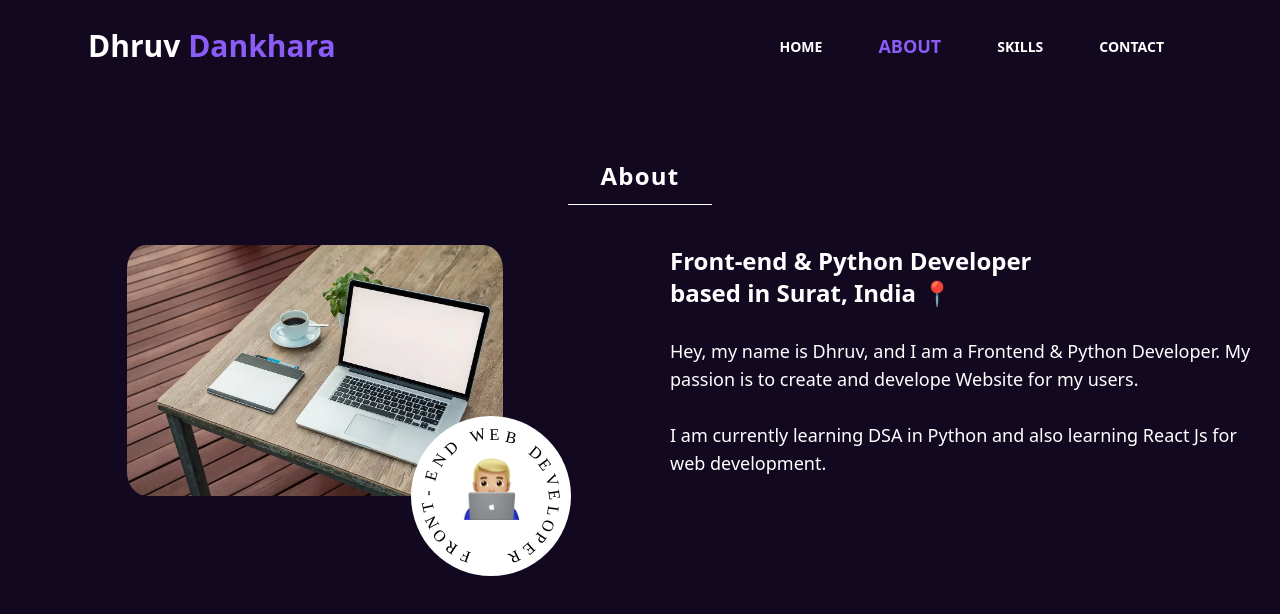
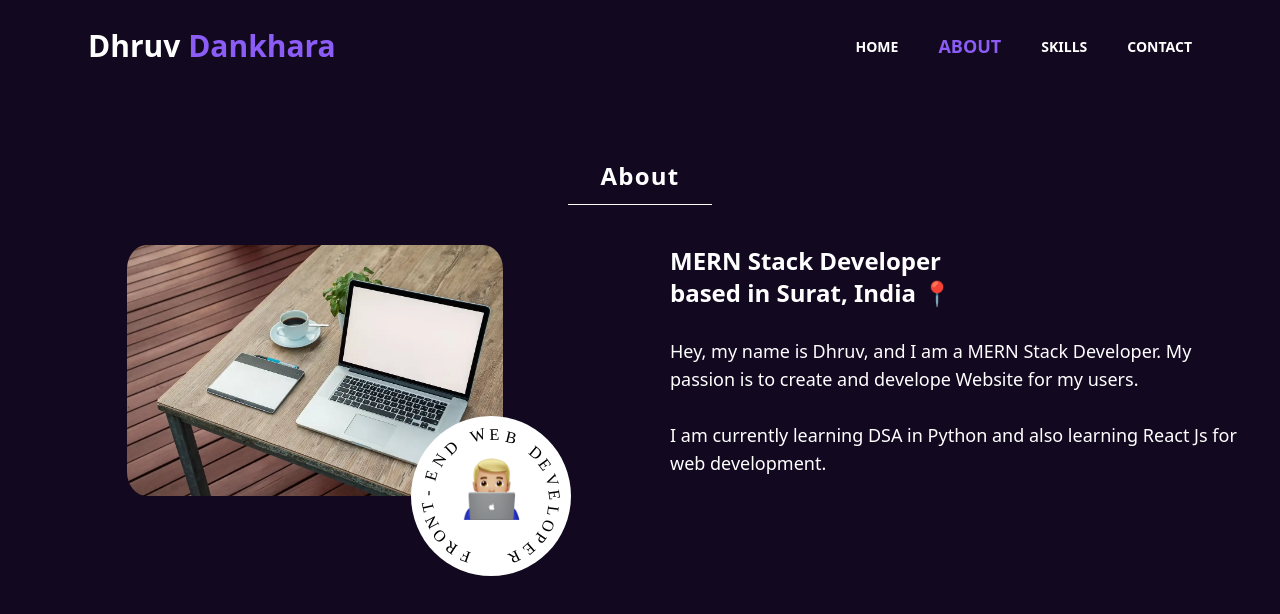
Before and after one commit to dhruvdankhara/Portfolio-website, a React (Vite) app: page /about in a window 1280 px wide. Shown: the top 614 px of the page. Built offline with nearby package versions, Linux system fonts and the light colour scheme.

Commit message:
chore: Update Nav component to improve responsiveness and styling

```diff
--- a/src/components/Nav.jsx
+++ b/src/components/Nav.jsx
@@ -1,22 +1,22 @@
 // import React from "react";
 
-import { NavLink } from "react-router-dom";
+import { Link, NavLink } from "react-router-dom";
 
 function Nav() {
   return (
-    <nav className="px-1 md:px-2">
-      <div className="flex justify-between items-center pt-7 px-4 md:px-20">
+    <nav className="px-1 md:px-2 w-full ">
+      <div className="w-full flex justify-between items-center md:gap-32 pt-7 px-4 md:px-20">
         <div className="text-white font-extrabold text-3xl">
-          <NavLink to="/">
+          <Link to="/">
             Dhruv <span className="text-violet-500">Dankhara</span>
-          </NavLink>
+          </Link>
         </div>
         <div>
-          <ul className="hidden md:flex md:items-center md:justify-center">
+          <ul className="hidden md:flex md:items-center md:justify-center md:gap-10">
             <li>
               <NavLink
                 className={({ isActive }) =>
-                  `mx-7 hover:text-indigo-400 transition-all ${
+                  `hover:text-indigo-400 transition-all ${
                     isActive
                       ? "text-lg text-violet-500 font-bold"
                       : "text-sm text-white font-semibold"
@@ -30,7 +30,7 @@ function Nav() {
             <li>
               <NavLink
                 className={({ isActive }) =>
-                  `mx-7 hover:text-indigo-400 transition-all ${
+                  ` hover:text-indigo-400 transition-all ${
                     isActive
                       ? "text-lg text-violet-500 font-bold"
                       : "text-sm text-white font-semibold"
@@ -44,7 +44,7 @@ function Nav() {
             <li>
               <NavLink
                 className={({ isActive }) =>
-                  `mx-7 hover:text-indigo-400 transition-all ${
+                  ` hover:text-indigo-400 transition-all ${
                     isActive
                       ? "text-lg text-violet-500 font-bold"
                       : "text-sm text-white font-semibold"
@@ -58,7 +58,7 @@ function Nav() {
             {/* <li>
               <NavLink
                 className={({ isActive }) =>
-                  `mx-7 hover:text-indigo-400 transition-all ${
+                  `hover:text-indigo-400 transition-all ${
                     isActive
                       ? "text-lg text-violet-500 font-bold"
                       : "text-sm text-white font-semibold"
@@ -72,7 +72,7 @@ function Nav() {
             <li>
               <NavLink
                 className={({ isActive }) =>
-                  `mx-7 hover:text-indigo-400 transition-all ${
+                  `hover:text-indigo-400 transition-all ${
                     isActive
                       ? "text-lg text-violet-500 font-bold"
                       : "text-sm text-white font-semibold"
--- a/src/pages/About.jsx
+++ b/src/pages/About.jsx
@@ -29,13 +29,13 @@ function About() {
           </div>
           <div className="px-5 text-center md:text-left">
             <h4 className="text-2xl text-white font-bold">
-              Front-end & Python Developer <br />
+              MERN Stack Developer <br />
               based in Surat, India 📍
             </h4>
 
             <p className="text-white my-7 text-lg">
-              Hey, my name is Dhruv, and I am a Frontend & Python Developer. My
-              passion is to create and develope Website for my users. <br />
+              Hey, my name is Dhruv, and I am a MERN Stack Developer. My passion
+              is to create and develope Website for my users. <br />
               <br />I am currently learning DSA in Python and also learning
               React Js for web development.
             </p>
```
